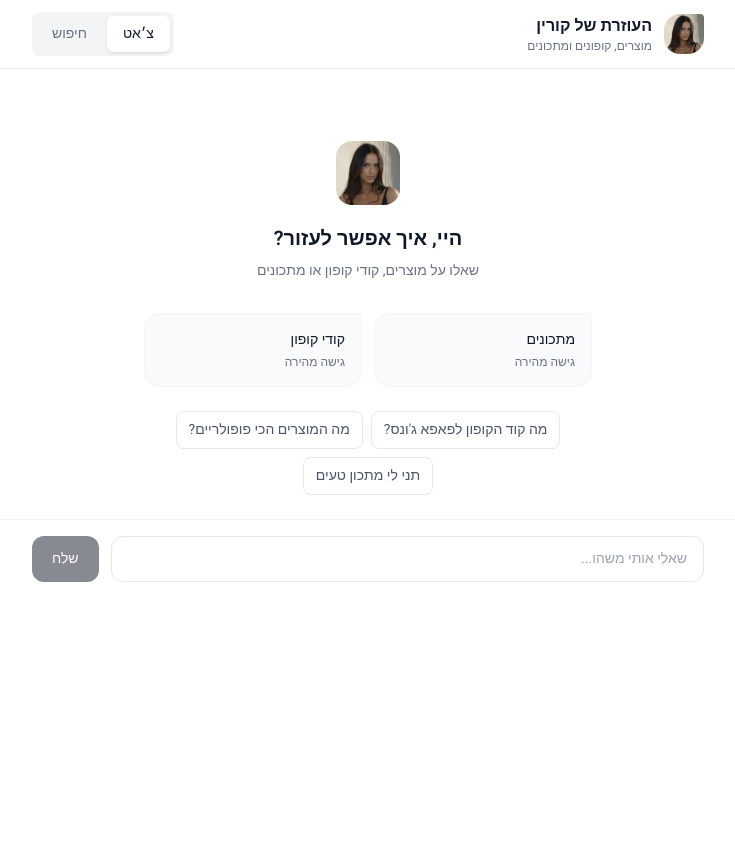
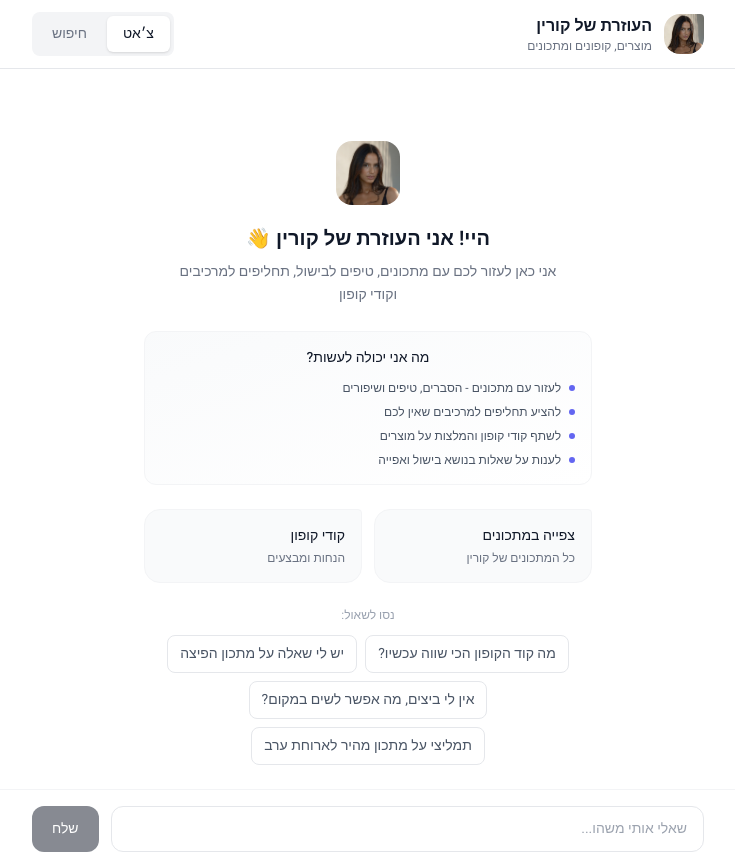
Before and after one commit to Idosegev23/corin, a Next.js app: page / in a window 1280 px wide. Shown: the whole page, without its empty margins (272-1007 px from the left). Before the commit the page ends 800 px from the top, so only its background shows below. Built offline with nearby package versions, Linux system fonts and the light colour scheme.

Commit message:
Add user onboarding and usage guide
- Enhanced welcome screen with clear explanation of capabilities
- Added "What can I do?" section with bullet points
- Updated suggested questions to be more helpful
- Better descriptions for quick action buttons

```diff
--- a/src/app/page.tsx
+++ b/src/app/page.tsx
@@ -252,9 +252,10 @@ export default function Home() {
   });
 
   const suggestedQuestions = [
-    'מה קוד הקופון לפאפא ג\'ונס?',
-    'מה המוצרים הכי פופולריים?',
-    'תני לי מתכון טעים',
+    'מה קוד הקופון הכי שווה עכשיו?',
+    'יש לי שאלה על מתכון הפיצה',
+    'אין לי ביצים, מה אפשר לשים במקום?',
+    'תמליצי על מתכון מהיר לארוחת ערב',
   ];
 
   const openInstagramPost = (url: string) => {
@@ -335,10 +336,33 @@ export default function Home() {
                       />
                     </div>
 
-                    <h2 className="text-xl font-semibold mb-2 text-gray-900">היי, איך אפשר לעזור?</h2>
-                    <p className="text-gray-500 mb-8 max-w-sm text-sm">
-                      שאלו על מוצרים, קודי קופון או מתכונים
+                    <h2 className="text-xl font-semibold mb-2 text-gray-900">היי! אני העוזרת של קורין 👋</h2>
+                    <p className="text-gray-500 mb-6 max-w-sm text-sm leading-relaxed">
+                      אני כאן לעזור לכם עם מתכונים, טיפים לבישול, תחליפים למרכיבים וקודי קופון
                     </p>
+
+                    {/* How to use */}
+                    <div className="w-full max-w-md bg-gradient-to-br from-gray-50 to-white border border-gray-100 rounded-xl p-4 mb-6">
+                      <p className="font-medium text-gray-900 text-sm mb-3">מה אני יכולה לעשות?</p>
+                      <ul className="text-right text-xs text-gray-600 space-y-2">
+                        <li className="flex items-center gap-2">
+                          <span className="w-1.5 h-1.5 rounded-full bg-[var(--accent)] flex-shrink-0" />
+                          לעזור עם מתכונים - הסברים, טיפים ושיפורים
+                        </li>
+                        <li className="flex items-center gap-2">
+                          <span className="w-1.5 h-1.5 rounded-full bg-[var(--accent)] flex-shrink-0" />
+                          להציע תחליפים למרכיבים שאין לכם
+                        </li>
+                        <li className="flex items-center gap-2">
+                          <span className="w-1.5 h-1.5 rounded-full bg-[var(--accent)] flex-shrink-0" />
+                          לשתף קודי קופון והמלצות על מוצרים
+                        </li>
+                        <li className="flex items-center gap-2">
+                          <span className="w-1.5 h-1.5 rounded-full bg-[var(--accent)] flex-shrink-0" />
+                          לענות על שאלות בנושא בישול ואפייה
+                        </li>
+                      </ul>
+                    </div>
 
                     {/* Quick actions */}
                     <div className="w-full max-w-md grid grid-cols-2 gap-3 mb-6">
@@ -350,8 +374,8 @@ export default function Home() {
                         }}
                         className="p-4 text-right bg-gray-50 hover:bg-gray-100 transition-colors leaf-tr border border-gray-100"
                       >
-                        <p className="font-medium text-gray-900 text-sm">מתכונים</p>
-                        <p className="text-xs text-gray-500 mt-1">גישה מהירה</p>
+                        <p className="font-medium text-gray-900 text-sm">צפייה במתכונים</p>
+                        <p className="text-xs text-gray-500 mt-1">כל המתכונים של קורין</p>
                       </button>
                       <button
                         type="button"
@@ -362,9 +386,11 @@ export default function Home() {
                         className="p-4 text-right bg-gray-50 hover:bg-gray-100 transition-colors leaf-tr border border-gray-100"
                       >
                         <p className="font-medium text-gray-900 text-sm">קודי קופון</p>
-                        <p className="text-xs text-gray-500 mt-1">גישה מהירה</p>
+                        <p className="text-xs text-gray-500 mt-1">הנחות ומבצעים</p>
                       </button>
                     </div>
+
+                    <p className="text-xs text-gray-400 mb-3">נסו לשאול:</p>
 
                     {/* Suggestions */}
                     <div className="flex flex-wrap gap-2 justify-center max-w-md">
```
